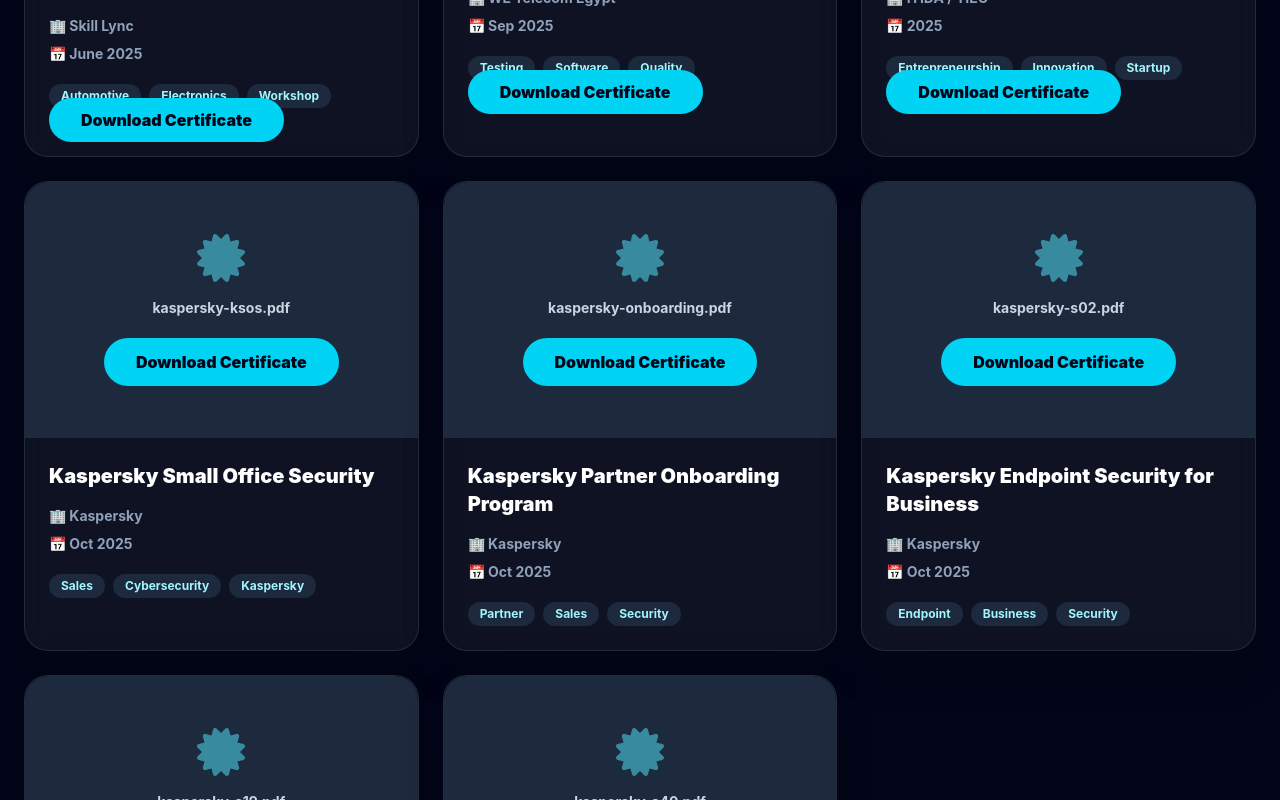
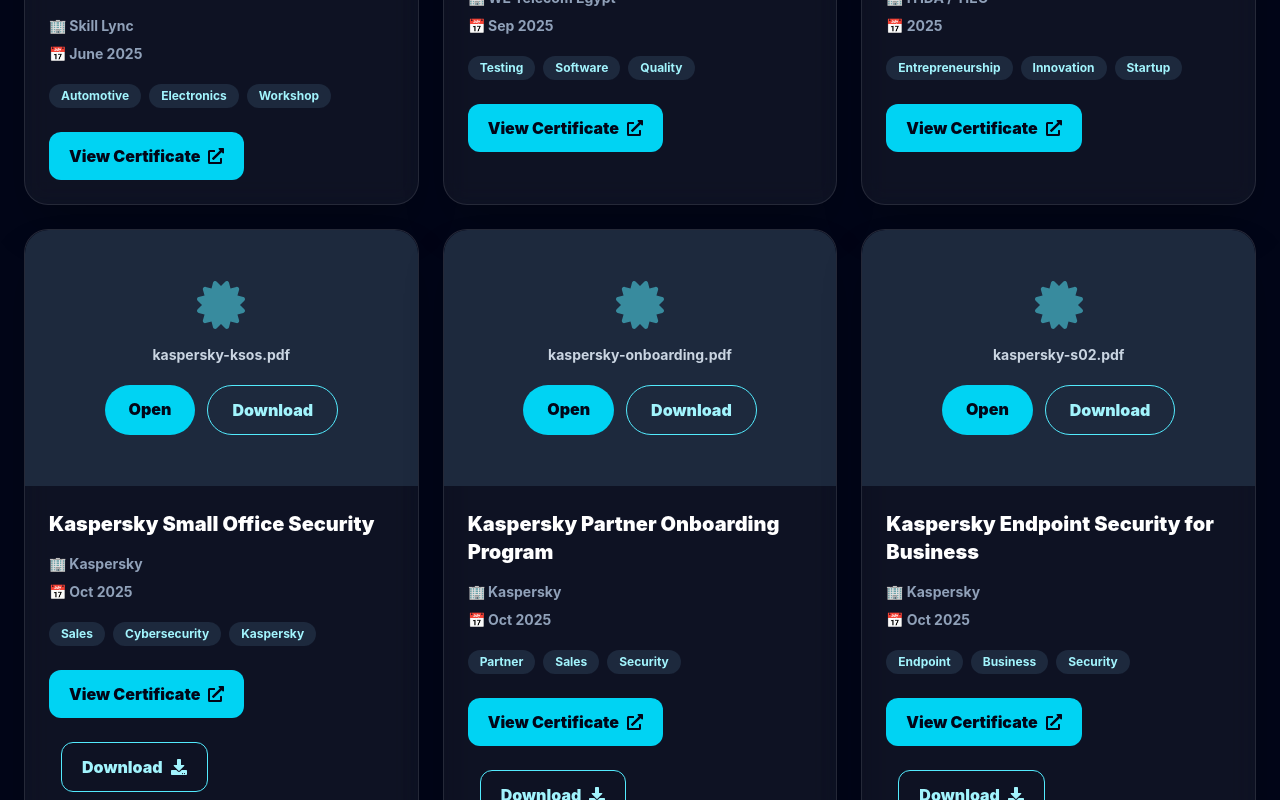
Before and after one commit to MohamedHappy226/mohamed-portfolio, a React (Vite) app: page /experience in a window 1280 px wide. Shown: the part 5640-6440 px from the top of the page. Built offline with nearby package versions, Linux system fonts and the light colour scheme.

Commit message:
fix certificates pdf view and download

```diff
--- a/src/pages/Experience.jsx
+++ b/src/pages/Experience.jsx
@@ -12,6 +12,7 @@ import {
   FaCar,
   FaHandshake,
   FaExternalLinkAlt,
+  FaDownload,
 } from "react-icons/fa";
 
 const timeline = [
@@ -158,8 +159,6 @@ const certificates = [
     image: "/certificates/itida.jpg",
     tags: ["Entrepreneurship", "Innovation", "Startup"],
   },
-
-  // PDF
   {
     title: "Kaspersky Small Office Security",
     issuer: "Kaspersky",
@@ -196,6 +195,7 @@ const certificates = [
     tags: ["Cloud", "Endpoint", "Security"],
   },
 ];
+
 function ExperienceCard({ item }) {
   return (
     <div className="group relative rounded-3xl border border-white/10 bg-white/5 p-7 shadow-2xl backdrop-blur-md transition-all duration-500 hover:-translate-y-3 hover:border-cyan-400/40 hover:shadow-cyan-500/20">
@@ -234,7 +234,10 @@ function ExperienceCard({ item }) {
 
         <div className="flex flex-wrap gap-2">
           {item.skills.map((skill) => (
-            <span key={skill} className="rounded-lg bg-slate-800 px-3 py-2 text-xs font-bold text-cyan-200">
+            <span
+              key={skill}
+              className="rounded-lg bg-slate-800 px-3 py-2 text-xs font-bold text-cyan-200"
+            >
               {skill}
             </span>
           ))}
@@ -258,12 +261,12 @@ function ExperienceCard({ item }) {
     </div>
   );
 }
+
 export default function Experience() {
   return (
     <main className="mx-auto max-w-7xl px-6 py-16">
-      {/* HEADER */}
       <div className="mb-20 text-center">
-        <h1 className="bg-gradient-to-r from-cyan-300 via-emerald-300 to-pink-400 bg-clip-text text-3xl md:text-5xl font-black text-transparent">
+        <h1 className="bg-gradient-to-r from-cyan-300 via-emerald-300 to-pink-400 bg-clip-text text-3xl font-black text-transparent md:text-5xl">
           Experience
         </h1>
 
@@ -274,7 +277,6 @@ export default function Experience() {
         </p>
       </div>
 
-      {/* TIMELINE */}
       <section className="relative mx-auto max-w-6xl">
         <div className="absolute left-1/2 top-0 hidden h-full w-[3px] -translate-x-1/2 rounded-full bg-gradient-to-b from-cyan-400 via-blue-500 to-purple-500 md:block"></div>
 
@@ -284,12 +286,10 @@ export default function Experience() {
 
             return (
               <div key={item.title} className="relative grid items-start md:grid-cols-2">
-          {/* DOT */}
                 <div className="absolute left-1/2 top-10 z-20 hidden h-10 w-10 -translate-x-1/2 items-center justify-center rounded-full bg-slate-950 shadow-xl md:flex">
                   <div className={`h-7 w-7 rounded-full ${item.badgeColor}`}></div>
                 </div>
 
-          {/* LEFT CARD */}
                 {isLeft ? (
                   <div className="md:pr-14">
                     <ExperienceCard item={item} />
@@ -298,7 +298,6 @@ export default function Experience() {
                   <div></div>
                 )}
 
-          {/* RIGHT CARD */}
                 {!isLeft ? (
                   <div className="md:pl-14">
                     <ExperienceCard item={item} />
@@ -312,10 +311,9 @@ export default function Experience() {
         </div>
       </section>
 
-      {/* CERTIFICATES */}
       <section className="mt-28">
         <div className="mb-14 text-center">
-          <h2 className="text-4xl font-black text-white">
+          <h2 className="text-3xl font-black text-white md:text-4xl">
             Certifications & Credentials
           </h2>
 
@@ -327,32 +325,42 @@ export default function Experience() {
         </div>
 
         <div className="grid grid-cols-1 gap-6 md:grid-cols-2 lg:grid-cols-3">
-          {certificates.map((cert) => (
+          {certificates.map((cert) => {
+            const isPdf = cert.image.toLowerCase().endsWith(".pdf");
+            const fileName = cert.image.split("/").pop();
+
+            return (
               <div
                 key={cert.title}
                 className="group overflow-hidden rounded-3xl border border-white/10 bg-white/5 shadow-2xl backdrop-blur-md transition-all duration-500 hover:-translate-y-3 hover:border-cyan-400/40 hover:shadow-cyan-500/20"
               >
                 <div className="relative h-64 bg-slate-900">
-
-  {cert.image.endsWith(".pdf") ? (
+                  {isPdf ? (
                     <div className="flex h-full w-full flex-col items-center justify-center rounded-t-3xl bg-slate-800 text-center">
-
                       <FaCertificate className="mb-4 text-5xl text-cyan-300 animate-pulse" />
 
                       <p className="px-4 text-sm font-bold text-slate-300">
-        {cert.image.split("/").pop()}
+                        {fileName}
                       </p>
 
+                      <div className="mt-5 flex flex-wrap justify-center gap-3">
                         <a
                           href={cert.image}
                           target="_blank"
                           rel="noopener noreferrer"
-  download={cert.image.split("/").pop()}
-  className="mt-5 rounded-full bg-cyan-400 px-8 py-3 font-black text-slate-950 transition hover:bg-cyan-300 active:scale-95"
+                          className="rounded-full bg-cyan-400 px-6 py-3 font-black text-slate-950 transition hover:bg-cyan-300 active:scale-95"
                         >
-  Download Certificate
+                          Open
                         </a>
 
+                        <a
+                          href={cert.image}
+                          download={fileName}
+                          className="rounded-full border border-cyan-300 px-6 py-3 font-black text-cyan-200 transition hover:bg-cyan-400 hover:text-slate-950 active:scale-95"
+                        >
+                          Download
+                        </a>
+                      </div>
                     </div>
                   ) : (
                     <img
@@ -361,6 +369,7 @@ export default function Experience() {
                       className="h-full w-full object-cover"
                     />
                   )}
+
                   <div className="absolute inset-0 bg-gradient-to-t from-black/50 to-transparent opacity-0 transition group-hover:opacity-100"></div>
                 </div>
 
@@ -384,18 +393,32 @@ export default function Experience() {
                       </span>
                     ))}
                   </div>
-                {!cert.image.endsWith(".pdf") && (
+
                   <a
                     href={cert.image}
-  download
-  className="mt-5 rounded-full bg-cyan-400 px-8 py-3 font-black text-slate-950 transition hover:bg-cyan-300"
+                    target="_blank"
+                    rel="noopener noreferrer"
+                    download={isPdf ? undefined : fileName}
+                    className="mt-6 inline-flex items-center gap-2 rounded-xl bg-cyan-400 px-5 py-3 font-black text-slate-950 transition hover:bg-cyan-300 active:scale-95"
                   >
-  Download Certificate
+                    View Certificate
+                    <FaExternalLinkAlt />
+                  </a>
+
+                  {isPdf && (
+                    <a
+                      href={cert.image}
+                      download={fileName}
+                      className="ml-3 mt-6 inline-flex items-center gap-2 rounded-xl border border-cyan-300 px-5 py-3 font-black text-cyan-200 transition hover:bg-cyan-400 hover:text-slate-950 active:scale-95"
+                    >
+                      Download
+                      <FaDownload />
                     </a>
                   )}
                 </div>
               </div>
-          ))}
+            );
+          })}
         </div>
       </section>
     </main>
```
Lines whose indentation alone changed are shown as unchanged.
